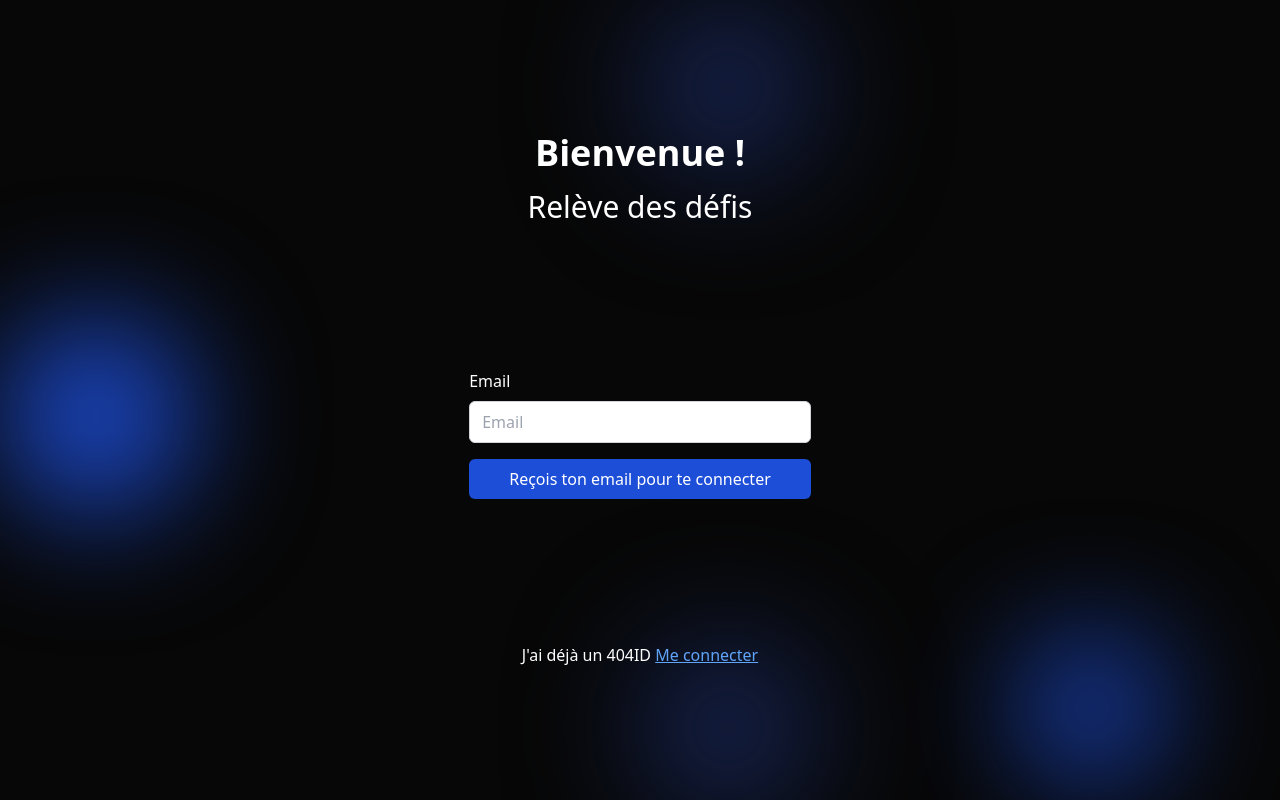
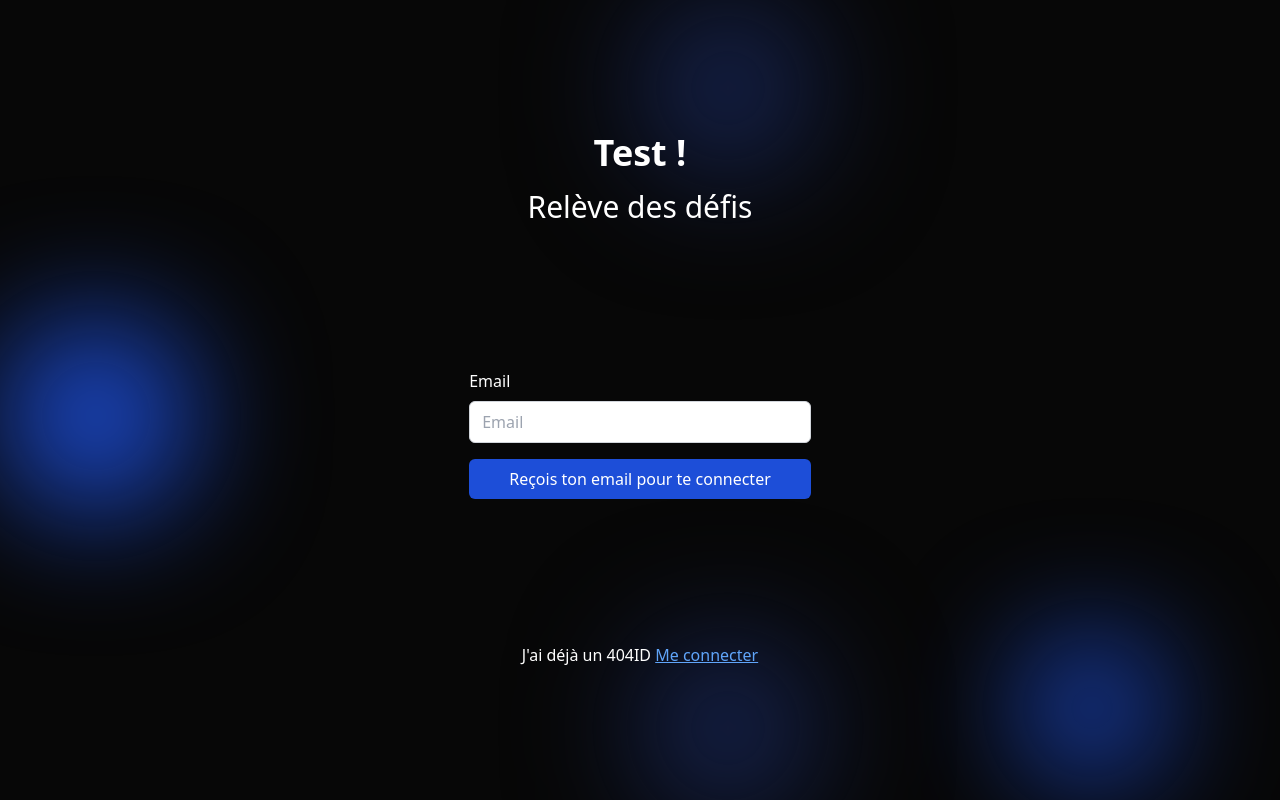
Before and after one commit to La-404-Devinci/advent-daily-frontend, a React (Vite) app: page / in a window 1280 px wide. Built offline with nearby package versions, Linux system fonts and the light colour scheme.

Commit message:
ci: testing pr

```diff
--- a/src/routes/root.jsx
+++ b/src/routes/root.jsx
@@ -24,7 +24,7 @@ export default function Root() {
     <Layout>
       <div className="flex items-center justify-center min-h-screen">
         <div className="text-center">
-          <h1 className="text-4xl font-bold">Bienvenue !</h1>
+          <h1 className="text-4xl font-bold">Test !</h1>
           <p className="mt-4 text-3xl">Relève des défis</p>
           <form
             onSubmit={handleSubmit(onSubmit)}
```
